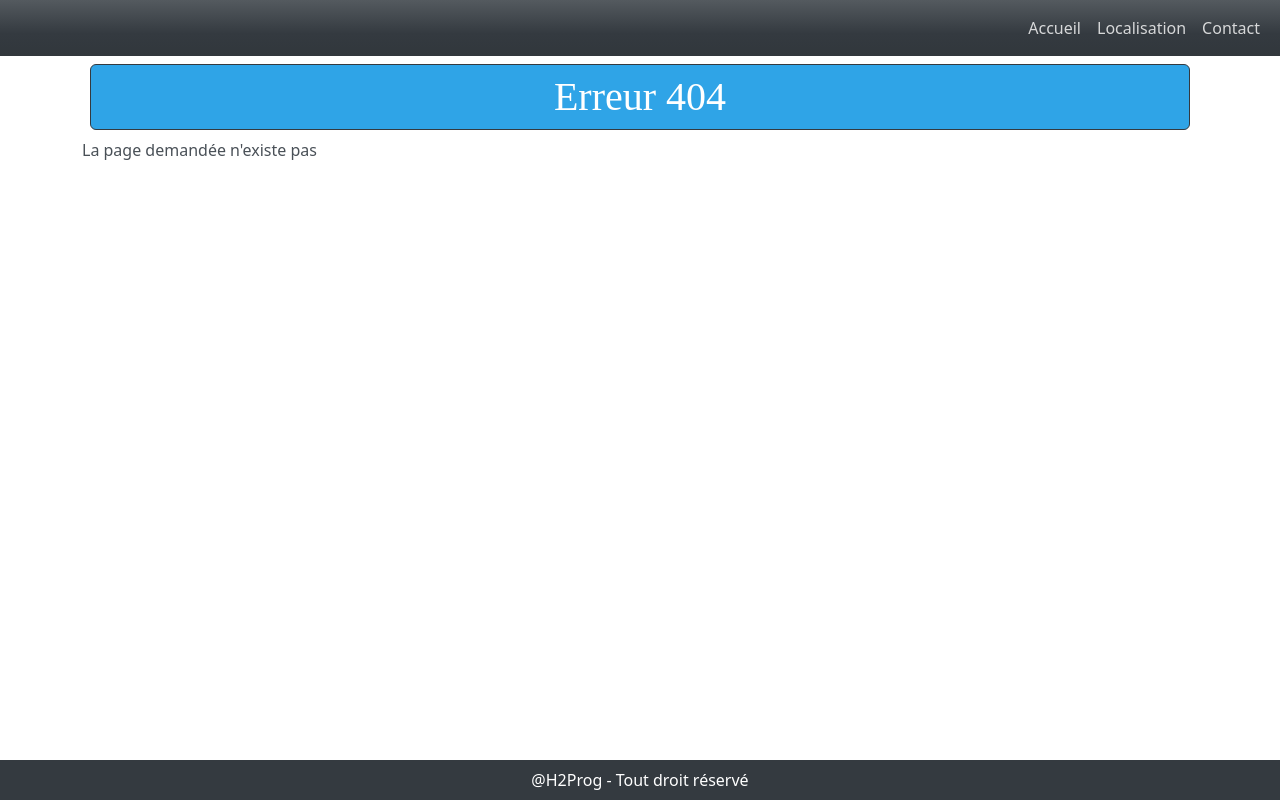
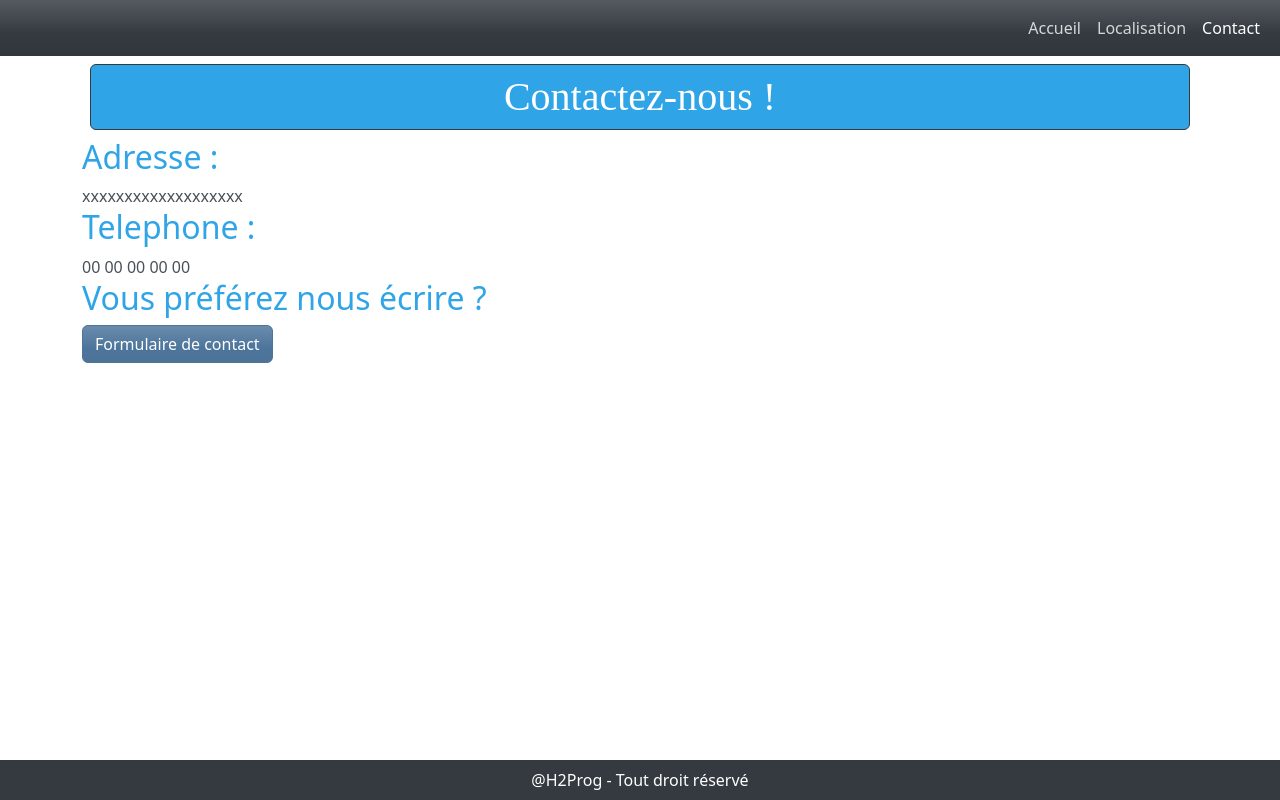
Before and after one commit to Julien1705/projet-react, a React (Create React App) app: page /projet-react/contact in a window 1280 px wide. Before the commit this address had no page. Built offline with nearby package versions, Linux system fonts and the light colour scheme.

Commit message:
sdqvdqbdvez

```diff
--- a/src/components/NavBar/NavBar.js
+++ b/src/components/NavBar/NavBar.js
@@ -13,13 +13,13 @@ const navbar = (props) => (
                 <div className="collapse navbar-collapse" id="navbarSupportedContent">
                     <ul className="navbar-nav ms-auto">
                         <li className="nav-item">
-                            <NavLink className="nav-link" exact="true"  to="/">Accueil</NavLink>
+                            <NavLink className="nav-link" exact="true"  to="/projet-react/">Accueil</NavLink>
                         </li>
                         <li className="nav-item">
-                            <NavLink className="nav-link" exact="true" to="/localisation">Localisation</NavLink>
+                            <NavLink className="nav-link" exact="true" to="/projet-react/localisation">Localisation</NavLink>
                         </li>
                         <li className="nav-item">
-                            <NavLink className="nav-link" exact="true" to="/contact">Contact</NavLink>
+                            <NavLink className="nav-link" exact="true" to="/projet-react/contact">Contact</NavLink>
                         </li>
                     </ul>
                 </div>
--- a/src/containers/Site/Site.js
+++ b/src/containers/Site/Site.js
@@ -19,10 +19,10 @@ class Site extends Component {
                     <NavBar />
                     <div className='container'>
                         <Routes>
-                            <Route path="/" exact element={<Accueil />} />
-                            <Route path="/localisation" exact element={<Localisation />} />
-                            <Route path="/contact" exact element={<Contact />} />
-                            <Route path="/contact/form" exact element={<ContactForm />} />
+                            <Route path="/projet-react/" exact element={<Accueil />} />
+                            <Route path="/projet-react/localisation" exact element={<Localisation />} />
+                            <Route path="/projet-react/contact" exact element={<Contact />} />
+                            <Route path="/projet-react/contact/form" exact element={<ContactForm />} />
                             <Route path="*" element={<Erreur404 />} />
                         </Routes>
                     </div>
```
